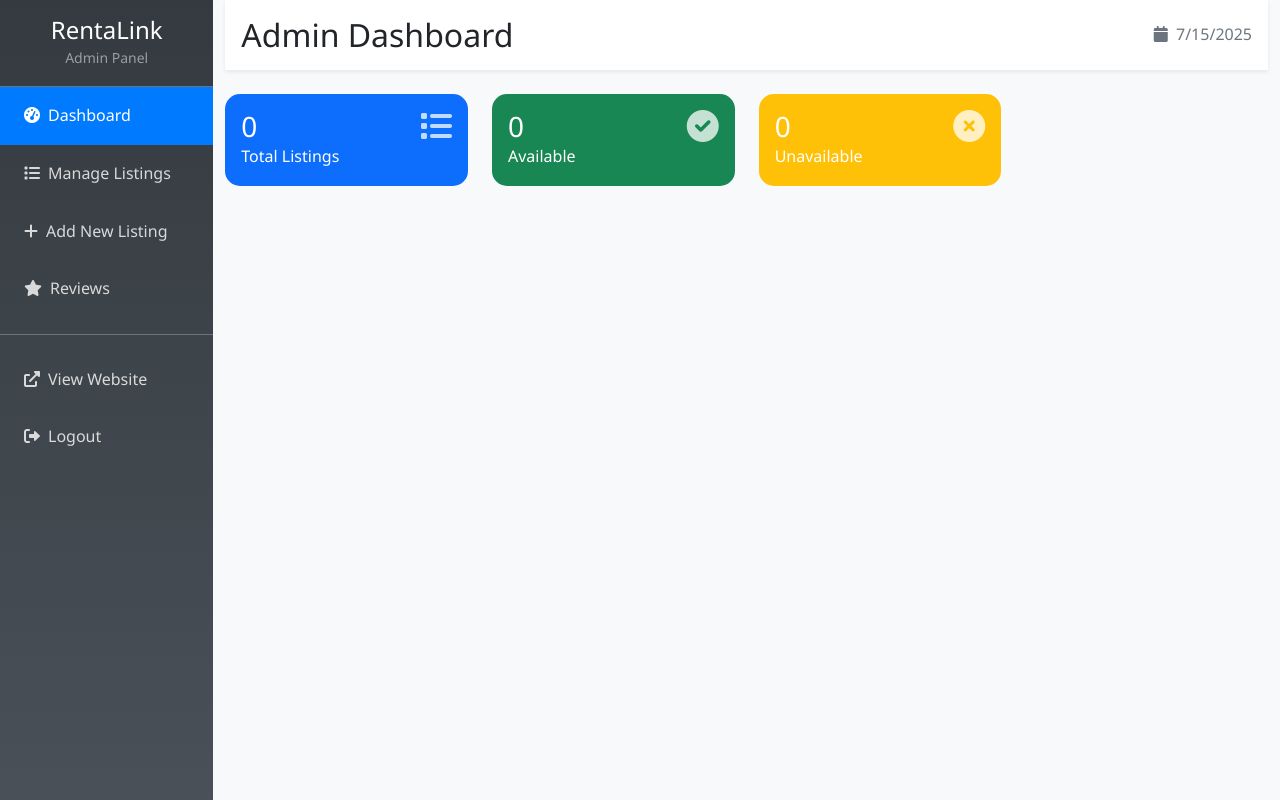
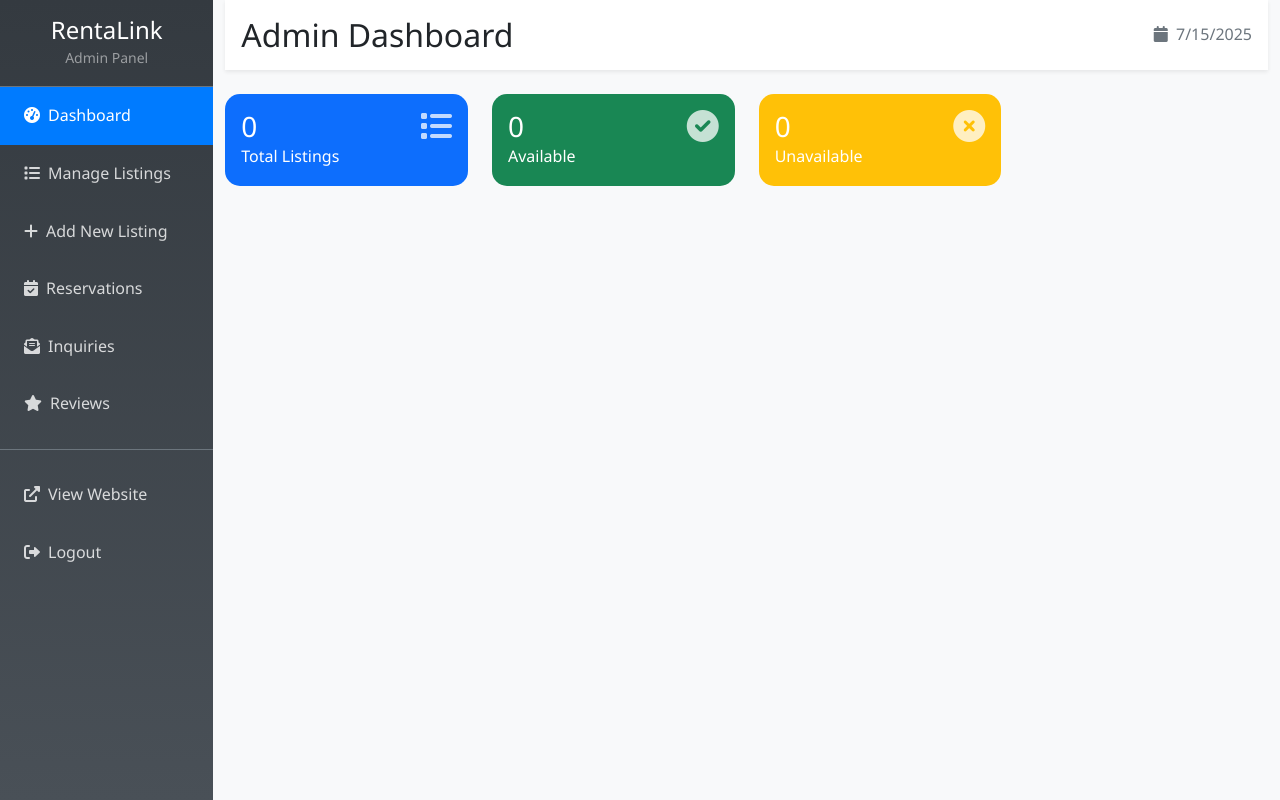
Before and after one commit to mahlet-tilahun/rentalink, a Flask app: page /admin/dashboard in a window 1280 px wide. Run offline with Flask 3, Linux system fonts and the light colour scheme; a user stored in the database is signed in; parts of the project's set-up code (start-up, migrations or seed data) failed here and were passed over.

Commit message:
Add navigation links for admin reservation and inquiries

```diff
--- a/templates/admin/dashboard.html
+++ b/templates/admin/dashboard.html
@@ -69,6 +69,13 @@
                     <a href="{{ url_for('add_listing') }}" class="nav-link">
                         <i class="fas fa-plus me-2"></i>Add New Listing
                     </a>
+                    <a class="nav-link" href="{{ url_for('admin_reservations') }}">
+                        <i class="fas fa-calendar-check me-2"></i>Reservations
+                    </a>
+                    <a class="nav-link" href="{{ url_for('admin_inquiries') }}">
+                        <i class="fas fa-envelope-open-text me-2"></i>Inquiries
+                    </a>
+
                     <a class="nav-link" href="#reviews" data-section="reviews">
                         <i class="fas fa-star me-2"></i>Reviews
                     </a>
@@ -191,7 +198,7 @@
                                                 {% endif %}
                                             </td>
                                             <td>
-                                                <a href="{{ url_for('edit_listing', id=listing.id) }}" class="btn btn-sm btn-primary">
+                                                <a href="{{ url_for('edit_listing', listing_id=listing.id) }}" class="btn btn-sm btn-primary">
                                                     <i class="fas fa-edit"></i> Edit
                                                 </a>
 
@@ -241,7 +248,6 @@
                 </table>
                 </div>
 
-
             </div>
         </div>
     </div>
```
